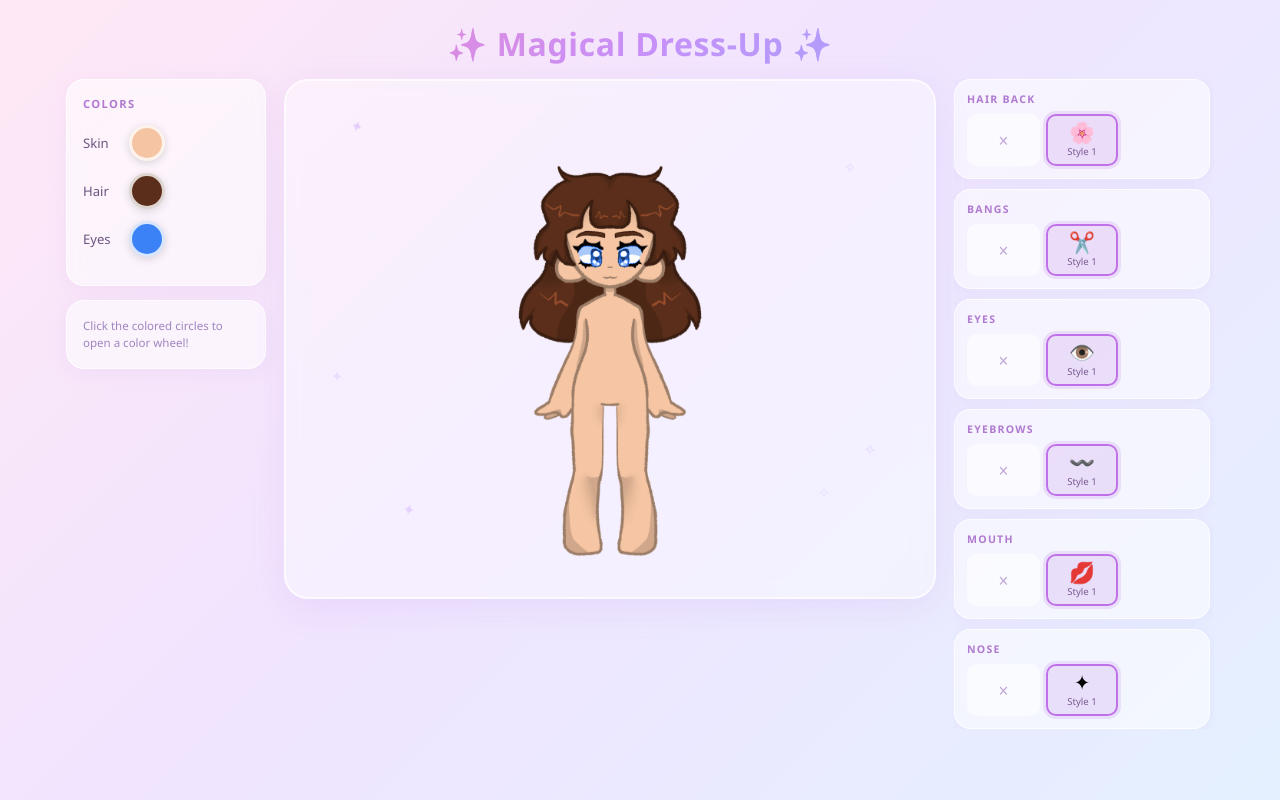
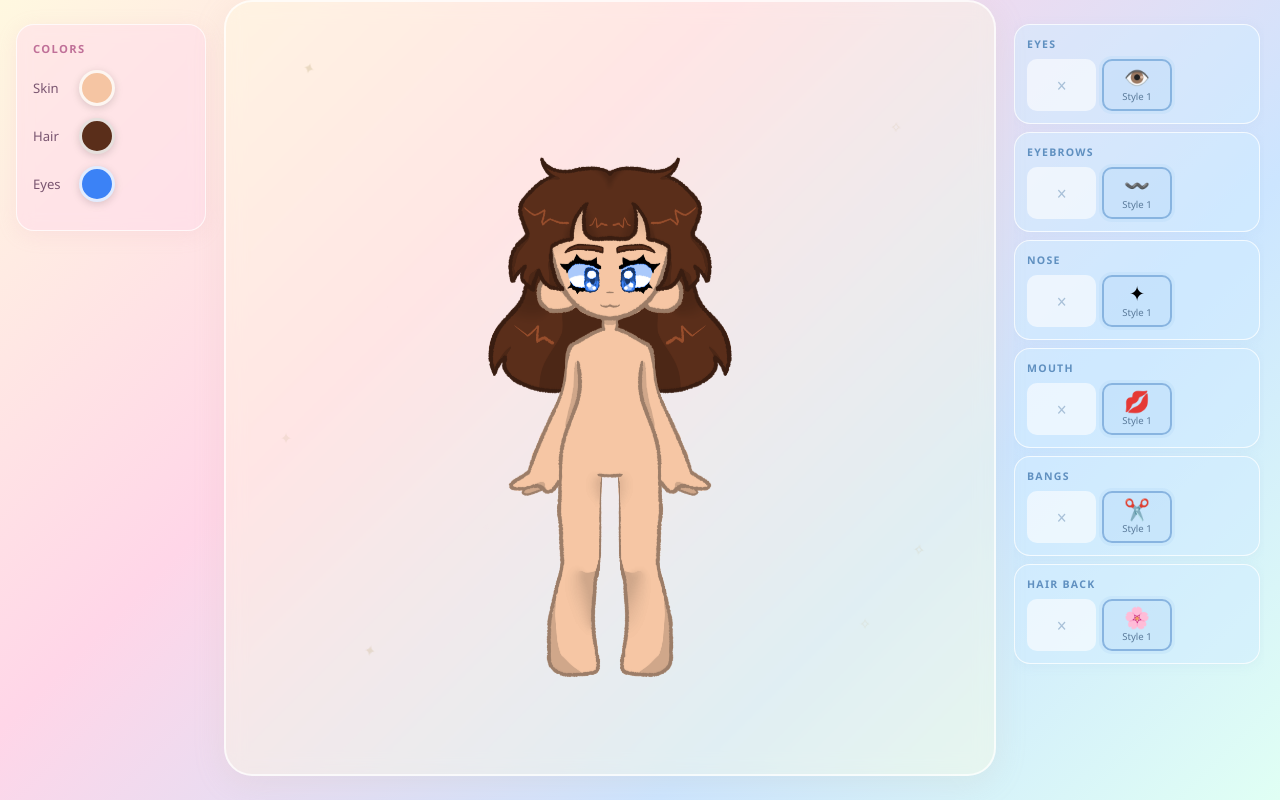
Before and after one commit to pezpile/magical-dress-up, a React (Vite) app: page / in a window 1280 px wide. Built offline with nearby package versions, Linux system fonts and the light colour scheme.

Commit message:
Pastel redesign: larger doll (80vh), reordered wardrobe, no title, pastel yellow/pink/blue theme

```diff
--- a/src/App.css
+++ b/src/App.css
@@ -4,31 +4,16 @@
   display: flex;
   flex-direction: column;
   min-height: 100vh;
-  max-width: 1180px;
+  max-width: 1280px;
   margin: 0 auto;
   padding: 0 16px 24px;
-}
-
-.app-header {
-  text-align: center;
-  padding: 22px 0 14px;
-}
-
-.app-header h1 {
-  font-size: 2rem;
-  font-weight: 700;
-  background: linear-gradient(135deg, #ff85b3 0%, #c890f8 50%, #85b5ff 100%);
-  -webkit-background-clip: text;
-  -webkit-text-fill-color: transparent;
-  background-clip: text;
-  letter-spacing: 0.02em;
 }
 
 .main-content {
   display: flex;
   gap: 18px;
   flex: 1;
-  align-items: flex-start;
+  align-items: stretch;
 }
 
 /* ── Left panel ─────────────────────────────────────────────── */
@@ -37,17 +22,18 @@
   display: flex;
   flex-direction: column;
   gap: 14px;
-  min-width: 200px;
-  width: 200px;
+  min-width: 190px;
+  width: 190px;
   flex-shrink: 0;
+  padding-top: 24px;
 }
 
 .panel-card {
-  background: rgba(255, 255, 255, 0.55);
+  background: rgba(255, 220, 235, 0.55);
   border-radius: 18px;
   padding: 16px;
   border: 1.5px solid rgba(255, 255, 255, 0.75);
-  box-shadow: 0 4px 20px rgba(200, 150, 230, 0.12);
+  box-shadow: 0 4px 20px rgba(220, 160, 180, 0.15);
   backdrop-filter: blur(8px);
 }
 
@@ -56,7 +42,7 @@
   font-weight: 700;
   text-transform: uppercase;
   letter-spacing: 0.12em;
-  color: #b07ad0;
+  color: #c07098;
   margin-bottom: 14px;
 }
 
@@ -70,7 +56,7 @@
 
 .swatch-label {
   font-size: 0.82rem;
-  color: #6b5580;
+  color: #7a5570;
   width: 36px;
   flex-shrink: 0;
 }
@@ -79,7 +65,7 @@
   width: 36px;
   height: 36px;
   border-radius: 50%;
-  border: 3px solid rgba(255, 255, 255, 0.8);
+  border: 3px solid rgba(255, 255, 255, 0.85);
   box-shadow: 0 2px 8px rgba(0, 0, 0, 0.15);
   cursor: pointer;
   transition: transform 0.15s, box-shadow 0.15s;
@@ -98,37 +84,25 @@
   background: white;
   border-radius: 14px;
   padding: 10px;
-  box-shadow: 0 8px 30px rgba(180, 130, 220, 0.35);
-  border: 1.5px solid rgba(220, 190, 255, 0.5);
-}
-
-.tips-card {
-  display: flex;
-  flex-direction: column;
-  gap: 8px;
-}
-
-.tip {
-  font-size: 0.72rem;
-  color: #9f85c0;
-  line-height: 1.5;
+  box-shadow: 0 8px 30px rgba(200, 160, 210, 0.35);
+  border: 1.5px solid rgba(220, 200, 255, 0.5);
 }
 
 /* ── Character stage ────────────────────────────────────────── */
 
 .character-stage {
   flex: 1;
-  min-height: 520px;
   display: flex;
   align-items: center;
   justify-content: center;
-  background: rgba(255, 255, 255, 0.4);
-  border-radius: 24px;
-  border: 2px solid rgba(255, 255, 255, 0.65);
-  box-shadow: 0 8px 32px rgba(200, 150, 230, 0.18);
+  background: rgba(255, 252, 225, 0.4);
+  border-radius: 28px;
+  border: 2px solid rgba(255, 255, 255, 0.7);
+  box-shadow: 0 8px 32px rgba(200, 180, 150, 0.15);
   position: relative;
   overflow: hidden;
   backdrop-filter: blur(10px);
+  padding: 20px 0;
 }
 
 /* Decorative sparkles */
@@ -141,51 +115,49 @@
 .sparkle {
   position: absolute;
   font-size: 1rem;
-  color: rgba(200, 160, 255, 0.5);
+  color: rgba(200, 180, 140, 0.45);
   animation: sparkle-float 4s ease-in-out infinite;
 }
-.sparkle-0 { top: 8%; left: 10%; animation-delay: 0s; }
+.sparkle-0 { top: 8%;  left: 10%;  animation-delay: 0s;   }
 .sparkle-1 { top: 15%; right: 12%; animation-delay: 0.8s; }
-.sparkle-2 { top: 55%; left: 7%; animation-delay: 1.6s; }
-.sparkle-3 { top: 70%; right: 9%; animation-delay: 2.4s; }
-.sparkle-4 { bottom: 14%; left: 18%; animation-delay: 0.4s; }
+.sparkle-2 { top: 55%; left: 7%;   animation-delay: 1.6s; }
+.sparkle-3 { top: 70%; right: 9%;  animation-delay: 2.4s; }
+.sparkle-4 { bottom: 14%; left: 18%;  animation-delay: 0.4s; }
 .sparkle-5 { bottom: 18%; right: 16%; animation-delay: 1.2s; }
 
 @keyframes sparkle-float {
-  0%, 100% { transform: translateY(0) rotate(0deg); opacity: 0.5; }
-  50% { transform: translateY(-8px) rotate(20deg); opacity: 1; }
+  0%, 100% { transform: translateY(0) rotate(0deg);   opacity: 0.45; }
+  50%       { transform: translateY(-8px) rotate(20deg); opacity: 0.9;  }
 }
 
 /* ── Wardrobe panel ─────────────────────────────────────────── */
 
 .wardrobe-panel {
-  min-width: 260px;
-  width: 260px;
+  min-width: 250px;
+  width: 250px;
   flex-shrink: 0;
   display: flex;
   flex-direction: column;
-  gap: 10px;
-  max-height: 90vh;
+  gap: 8px;
+  max-height: 100vh;
   overflow-y: auto;
-  padding-right: 4px;
+  padding: 24px 4px 24px 0;
   scrollbar-width: thin;
-  scrollbar-color: rgba(200,150,230,0.4) transparent;
+  scrollbar-color: rgba(180, 200, 230, 0.5) transparent;
 }
 
-.wardrobe-panel::-webkit-scrollbar {
-  width: 5px;
-}
+.wardrobe-panel::-webkit-scrollbar { width: 5px; }
 .wardrobe-panel::-webkit-scrollbar-thumb {
-  background: rgba(200, 150, 230, 0.4);
+  background: rgba(180, 200, 230, 0.5);
   border-radius: 10px;
 }
 
 .wardrobe-section {
-  background: rgba(255, 255, 255, 0.52);
+  background: rgba(210, 235, 255, 0.52);
   border-radius: 16px;
   padding: 12px;
-  border: 1.5px solid rgba(255, 255, 255, 0.7);
-  box-shadow: 0 2px 12px rgba(200, 150, 230, 0.1);
+  border: 1.5px solid rgba(255, 255, 255, 0.75);
+  box-shadow: 0 2px 12px rgba(160, 190, 220, 0.12);
 }
 
 .wardrobe-section h3 {
@@ -193,7 +165,7 @@
   font-weight: 700;
   text-transform: uppercase;
   letter-spacing: 0.12em;
-  color: #b07ad0;
+  color: #6090c0;
   margin-bottom: 8px;
 }
 
@@ -219,43 +191,34 @@
 }
 
 .item-btn:hover {
-  background: rgba(255, 210, 235, 0.7);
+  background: rgba(255, 215, 235, 0.75);
   transform: scale(1.05);
-  box-shadow: 0 2px 10px rgba(200, 150, 230, 0.2);
+  box-shadow: 0 2px 10px rgba(200, 170, 210, 0.25);
 }
 
 .item-btn.selected {
-  border-color: #c070e8;
-  background: rgba(200, 150, 235, 0.25);
-  box-shadow: 0 0 0 3px rgba(200, 150, 235, 0.25);
+  border-color: #88b4e0;
+  background: rgba(180, 215, 245, 0.35);
+  box-shadow: 0 0 0 3px rgba(180, 215, 245, 0.3);
 }
 
-.item-emoji {
-  font-size: 1.3rem;
-  line-height: 1;
-}
-
-.item-name {
-  font-size: 0.6rem;
-  color: #7a5a90;
-  text-align: center;
-  line-height: 1.2;
-}
-
-.none-btn {
-  font-size: 0.9rem;
-  color: #c0a8d8;
-}
+.item-emoji { font-size: 1.3rem; line-height: 1; }
+.item-name  { font-size: 0.6rem; color: #5a7a9a; text-align: center; line-height: 1.2; }
+.none-btn   { font-size: 0.9rem; color: #a8c0d8; }
 
 /* ── Character animations ───────────────────────────────────── */
 
 .character-group {
+  position: relative;
+  height: 80vh;
+  width: 80vh;
+  flex-shrink: 0;
   animation: idle-bob 2.8s ease-in-out infinite;
 }
 
 @keyframes idle-bob {
-  0%, 100% { transform: translateY(0px); }
-  50% { transform: translateY(-6px); }
+  0%, 100% { transform: translateY(0px);  }
+  50%       { transform: translateY(-6px); }
 }
 
 .eye-left,
@@ -265,12 +228,10 @@
   animation: blink 4s ease-in-out infinite;
 }
 
-.eye-right {
-  animation-delay: 60ms;
-}
+.eye-right { animation-delay: 60ms; }
 
 @keyframes blink {
-  0%, 86%, 100% { transform: scaleY(1); }
-  90% { transform: scaleY(0.05); }
-  94% { transform: scaleY(1); }
+  0%, 86%, 100% { transform: scaleY(1);    }
+  90%            { transform: scaleY(0.05); }
+  94%            { transform: scaleY(1);    }
 }
--- a/src/App.jsx
+++ b/src/App.jsx
@@ -48,10 +48,6 @@ export default function App() {
 
   return (
     <div className="app">
-      <header className="app-header">
-        <h1>✨ Magical Dress-Up ✨</h1>
-      </header>
-
       <main className="main-content">
         {/* Left: Color controls */}
         <div className="color-panel">
@@ -62,9 +58,6 @@ export default function App() {
             <ColorSwatch label="Eyes" color={eyeColor}  onChange={setEyeColor}  />
           </div>
 
-          <div className="panel-card tips-card">
-            <p className="tip">Click the colored circles to open a color wheel!</p>
-          </div>
         </div>
 
         {/* Center: Character stage */}
--- a/src/CharacterPNG.jsx
+++ b/src/CharacterPNG.jsx
@@ -53,8 +53,6 @@ function Layer({ src, filterId }) {
   );
 }
 
-const SIZE = 480;
-
 export default function CharacterPNG({
   skinColor, hairColor, eyeColor,
   eyes, eyebrows, mouth, nose, bangs, hairBack,
@@ -73,8 +71,7 @@ export default function CharacterPNG({
   const noseSrc      = nose      != null ? NOSE_ASSETS[nose]           : null;
 
   return (
-    <div className="character-group"
-      style={{ position: 'relative', width: SIZE, height: SIZE, flexShrink: 0 }}>
+    <div className="character-group">
       <svg aria-hidden="true"
         style={{ position: 'absolute', width: 0, height: 0, overflow: 'hidden' }}>
         <defs>
--- a/src/Wardrobe.jsx
+++ b/src/Wardrobe.jsx
@@ -38,12 +38,12 @@ export default function Wardrobe({
 }) {
   return (
     <div className="wardrobe-panel">
-      <Section label="Hair Back" items={HAIR_BACK} selected={hairBack} onSelect={onHairBack} />
-      <Section label="Bangs"     items={BANGS}     selected={bangs}    onSelect={onBangs}    />
       <Section label="Eyes"      items={EYES}      selected={eyes}     onSelect={onEyes}     />
       <Section label="Eyebrows"  items={EYEBROWS}  selected={eyebrows} onSelect={onEyebrows} />
+      <Section label="Nose"      items={NOSE}      selected={nose}     onSelect={onNose}     />
       <Section label="Mouth"     items={MOUTH}     selected={mouth}    onSelect={onMouth}    />
-      <Section label="Nose"      items={NOSE}      selected={nose}     onSelect={onNose}     />
+      <Section label="Bangs"     items={BANGS}     selected={bangs}    onSelect={onBangs}    />
+      <Section label="Hair Back" items={HAIR_BACK} selected={hairBack} onSelect={onHairBack} />
     </div>
   );
 }
--- a/src/index.css
+++ b/src/index.css
@@ -6,7 +6,12 @@
 
 body {
   min-height: 100vh;
-  background: linear-gradient(135deg, #ffe8f5 0%, #f0e4ff 45%, #e4f0ff 100%);
+  background: linear-gradient(135deg,
+    #fff8e0 0%,
+    #ffd6e8 35%,
+    #cce5ff 70%,
+    #e0fff4 100%
+  );
   font-family: 'Segoe UI', Tahoma, Geneva, Verdana, sans-serif;
   -webkit-font-smoothing: antialiased;
 }
```
